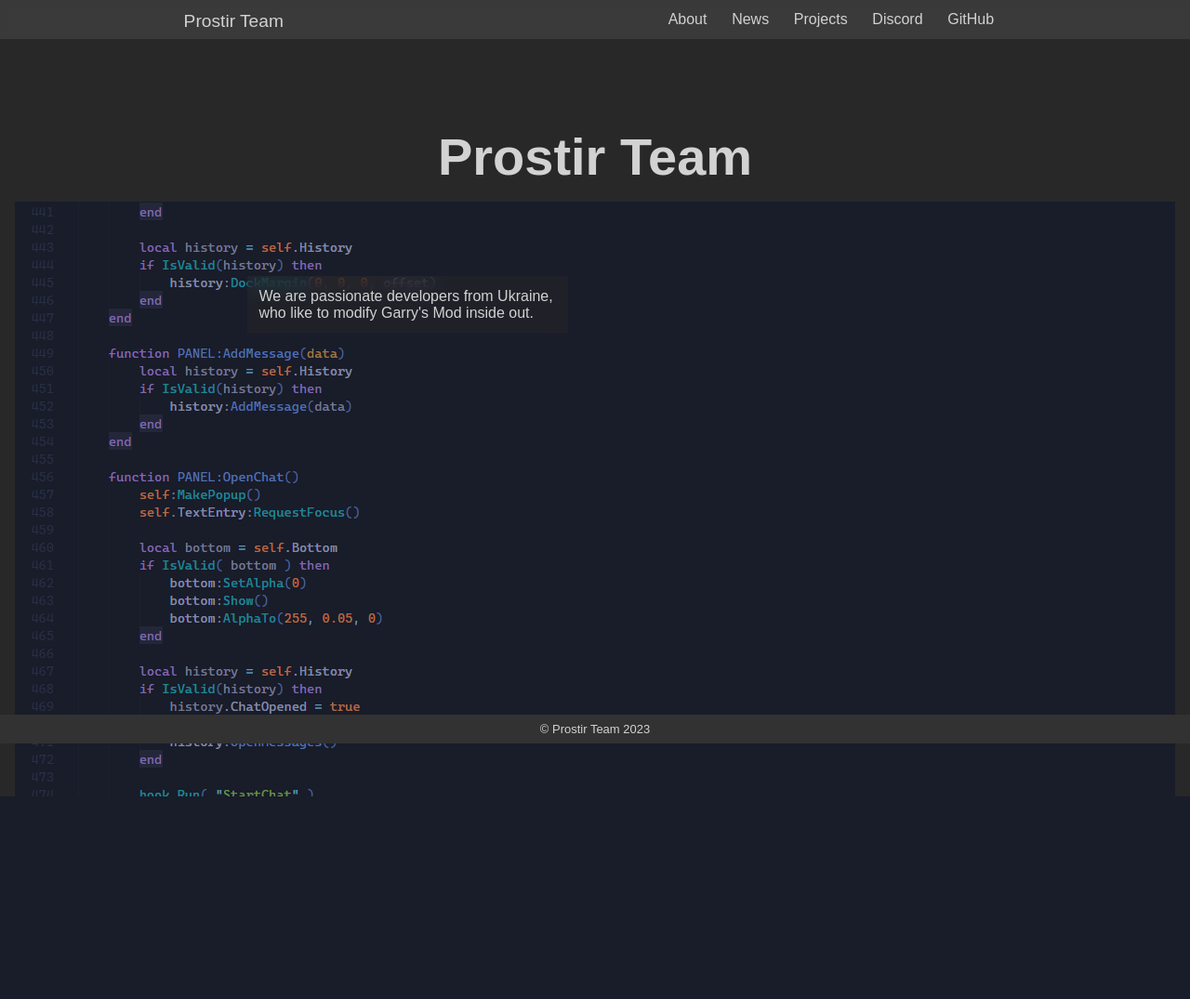
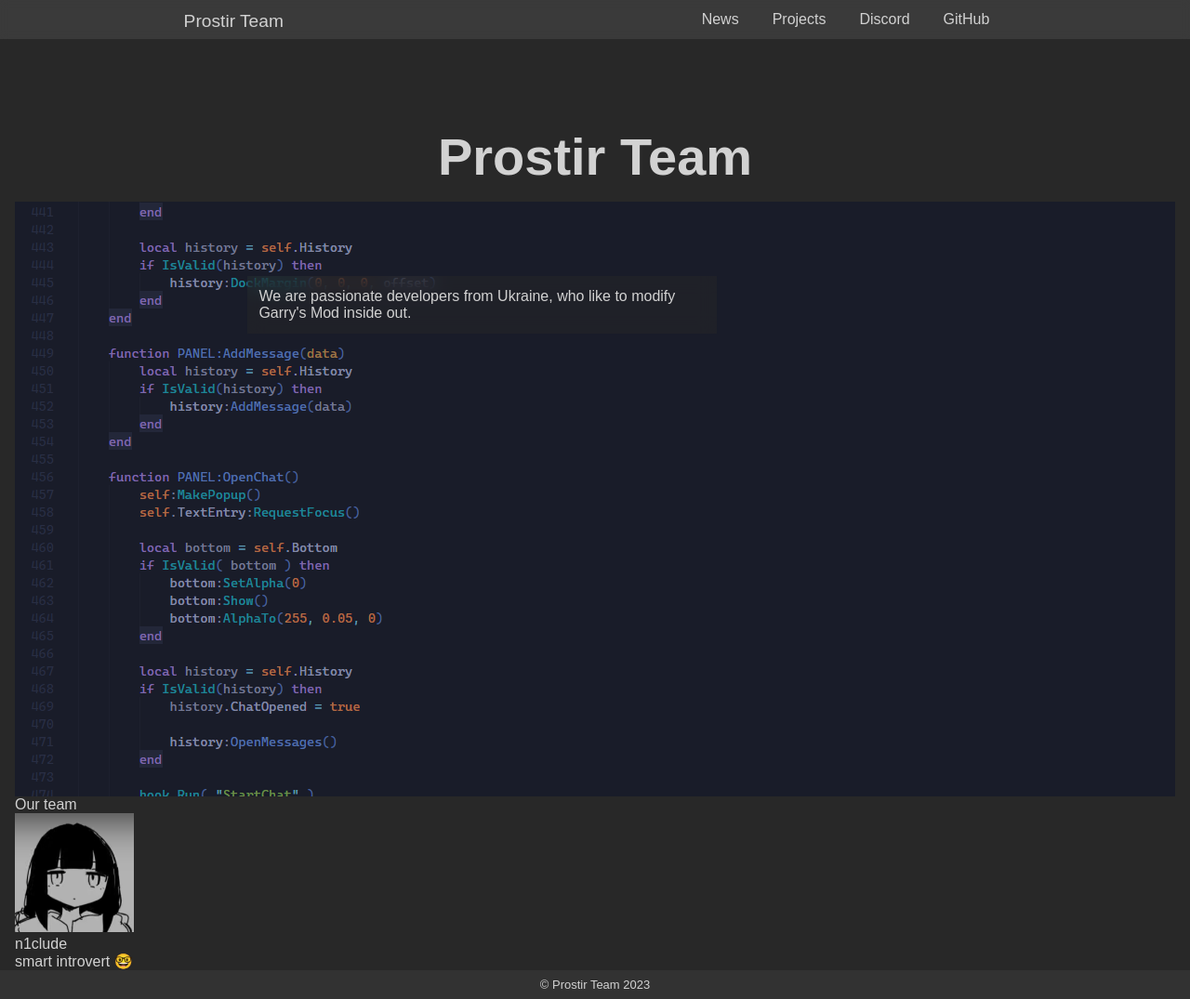
Before and after one commit to Prostir-Team/web-prostir, a Flask app: page / in a window 1280 px wide. Shown: the whole page at 93% size. Before the commit the page ends 857 px from the top, so only its background shows below. Run offline with Flask 2, Linux system fonts and the light colour scheme; some web fonts are replaced.

Commit message:
frontend update (lazy title ik)

```diff
--- a/static/css/style.css
+++ b/static/css/style.css
@@ -10,7 +10,7 @@ nav {
     flex-direction: row;
     justify-content: space-around;
 
-    position: absolute;
+    position: fixed;
     top: 0;
     right: 0;
     left: 0;
@@ -81,23 +81,23 @@ nav {
 }
 
 .devs_showcase .desc {
-    width: 20rem;
+    width: 30rem;
     padding: 0.8rem;
     margin: 5rem 20%;
     /* max-width: 10rem; */
 
-    -webkit-backdrop-filter: blur(4px);
+    -webkit-backdrop-filter: blur(10px);
     backdrop-filter: blur(10px);
     background-color: rgba(40, 40, 40, 0.45);
     background-blend-mode: inherit;
 }
 
 footer {
-    position: fixed;
+    /* position: fixed;
     top: auto;
     bottom: 0;
     left: 0;
-    right: 0;
+    right: 0; */
     padding: 0.5rem;
 
     background-color: rgb(50, 50, 50);
--- a/templates/base.html
+++ b/templates/base.html
@@ -13,7 +13,6 @@
     <nav>
         <a class="nav_title" href="/">Prostir Team</a>
         <span class="nav_links">
-            <a href="/about">About</a>
             <a href="/news">News</a>
             <a href="/projects">Projects</a>
             <a href="https://discord.gg/stV4JswQ9Q">Discord</a>
--- a/templates/main.html
+++ b/templates/main.html
@@ -26,4 +26,14 @@
         setInterval(randomScreenshot, 5)
     </script>
 </section>
+<section class="team_showcase">
+    <div class="team_showcase_title">Our team</div>
+    <div class="members">
+        <div class="member">
+            <img src="/static/img/team_pfp/n1clude.png" alt="n1clude's profile picture">
+            <div class="member_name">n1clude</div>
+            <div class="member_desc">smart introvert 🤓</div>
+        </div>
+    </div>
+</section>
 {% endblock %}
```
Also changed, not shown: static/img/team_pfp/isemenuk27.png (added), static/img/team_pfp/n1clude.png (added), static/img/team_pfp/soberly.png (added), static/img/team_pfp/swan.png (added).
